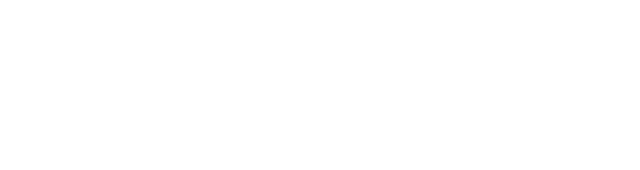
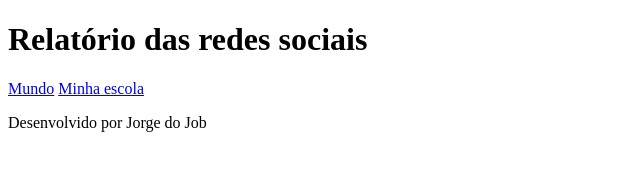
Before and after one commit to jorginho05/Redes-Sociais, a plain HTML site: page index.html in a window 1280 px wide. Shown: the whole page, without its empty margins (0-640 px from the left). Drawn offline with Linux system fonts and the light colour scheme.

Commit message:
Add files via upload

```diff
--- a/index.html
+++ b/index.html
@@ -6,8 +6,20 @@
     <title>Redes Sociais</title>
 </head>
 <body>
-    <header></header>
-    <main></main>
-    <footer></footer>
+    <header>
+        <h1>Relatório das redes sociais</h1>
+        <nav>
+            <a href=”index.html”>Mundo</a>
+            <a href=”#”>Minha escola</a>
+            </nav>
+        </header>
+    <main class=”graficos-section”>
+      <section id=”graficos-container” class=”graficos-container”>
+      <!-- crie os gráficos aqui -->
+      </section>
+    </main>
+    <footer>
+        <p>Desenvolvido por Jorge do Job</p>
+    </footer>
 </body>
 </html
--- a/style.css
+++ b/style.css
@@ -0,0 +1,6 @@
+@import url('https://fonts.googleapis.com/css2?family=Nunito+Sans:ital,opsz,wght@0,6..12,200..1000;1,6..12,200..1000&display=swap');
+:root {
+    --bg-color: #059212;
+    --primary-color: #06D001;
+    --secundary-color: #9BEC00;
+    }
```
